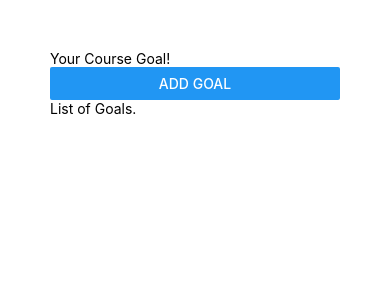
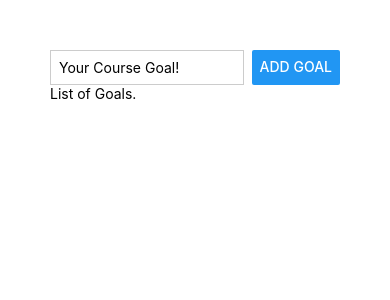
Before and after one commit to Sunasuna24/RNCourse, a React Native app: screen / in a window 390 px wide. Shown: the top 300 px of the page. Built offline with nearby package versions, Linux system fonts and the light colour scheme.

Commit message:
inputとボタンをflexboxで1列に並べた

```diff
--- a/App.js
+++ b/App.js
@@ -3,8 +3,8 @@
 export default function App() {
   return (
     <View style={styles.appContainer}>
-      <View>
-        <TextInput placeholder='Your Course Goal!' />
+      <View style={styles.inputContainer}>
+        <TextInput style={styles.textInput} placeholder='Your Course Goal!' />
         <Button title='Add Goal' />
       </View>
       <View>
@@ -17,5 +17,16 @@
 const styles = StyleSheet.create({
   appContainer: {
     padding: 50
+  },
+  inputContainer: {
+    flexDirection: 'row',
+    justifyContent: 'space-between'
+  },
+  textInput: {
+    borderWidth: 1,
+    borderColor: '#cccccc',
+    width: '80%',
+    marginRight: 8,
+    padding: 8
   }
 });
```
